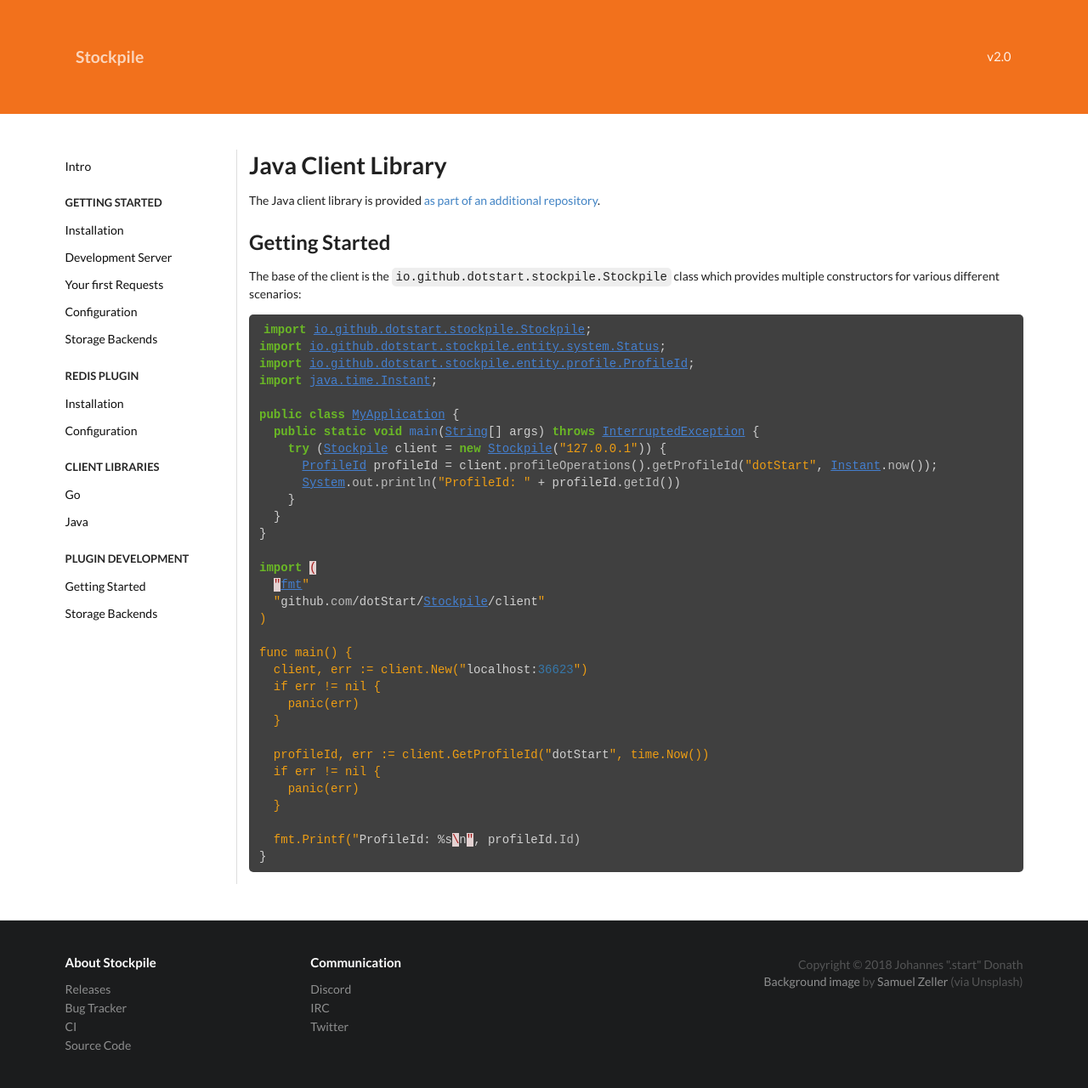
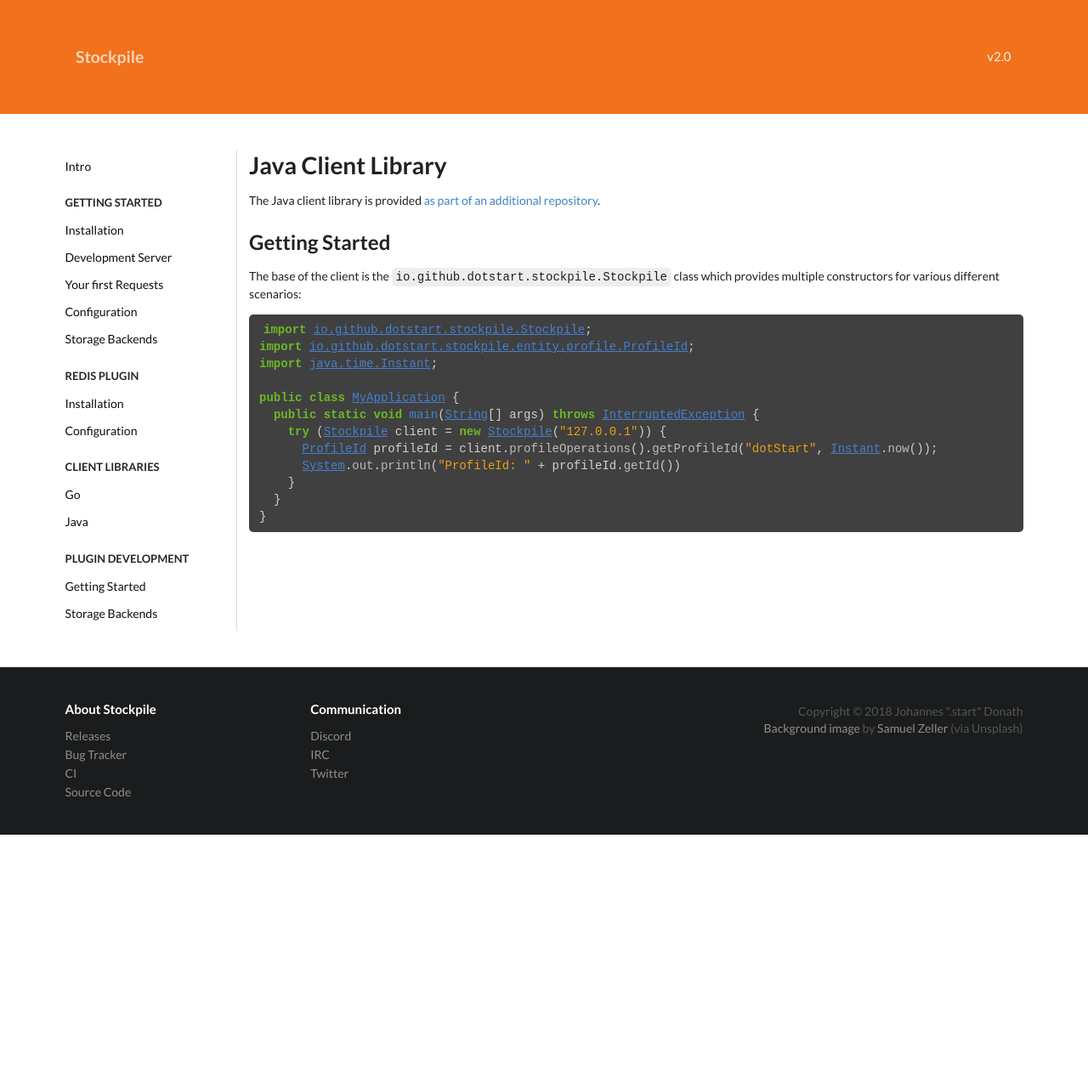
Before and after one commit to dotStart/Stockpile, a Jekyll site: the page built from docs/client-library/java.md, in a window 1280 px wide. Shown: the whole page at 85% size. Built offline with Jekyll 4.4.1, drawn with Linux system fonts in a browser that asks for light colours; nearby versions of some CDN libraries; after the commit the page ends 982 px from its top, so only the background shows below that.

Commit message:
Removed the extra go example from the page (somebody forgot to save their project files).

````diff
--- a/docs/client-library/java.md
+++ b/docs/client-library/java.md
@@ -15,7 +15,6 @@ which provides multiple constructors for various different scenarios:
 
 ```java
 import io.github.dotstart.stockpile.Stockpile;
-import io.github.dotstart.stockpile.entity.system.Status;
 import io.github.dotstart.stockpile.entity.profile.ProfileId;
 import java.time.Instant;
 
@@ -27,23 +26,4 @@ public class MyApplication {
     }
   }
 }
-
-import (
-  "fmt"
-  "github.com/dotStart/Stockpile/client"
-)
-
-func main() {
-  client, err := client.New("localhost:36623")
-  if err != nil {
-    panic(err)
-  }
-
-  profileId, err := client.GetProfileId("dotStart", time.Now())
-  if err != nil {
-    panic(err)
-  }
-
-  fmt.Printf("ProfileId: %s\n", profileId.Id)
-}
 ```
````
